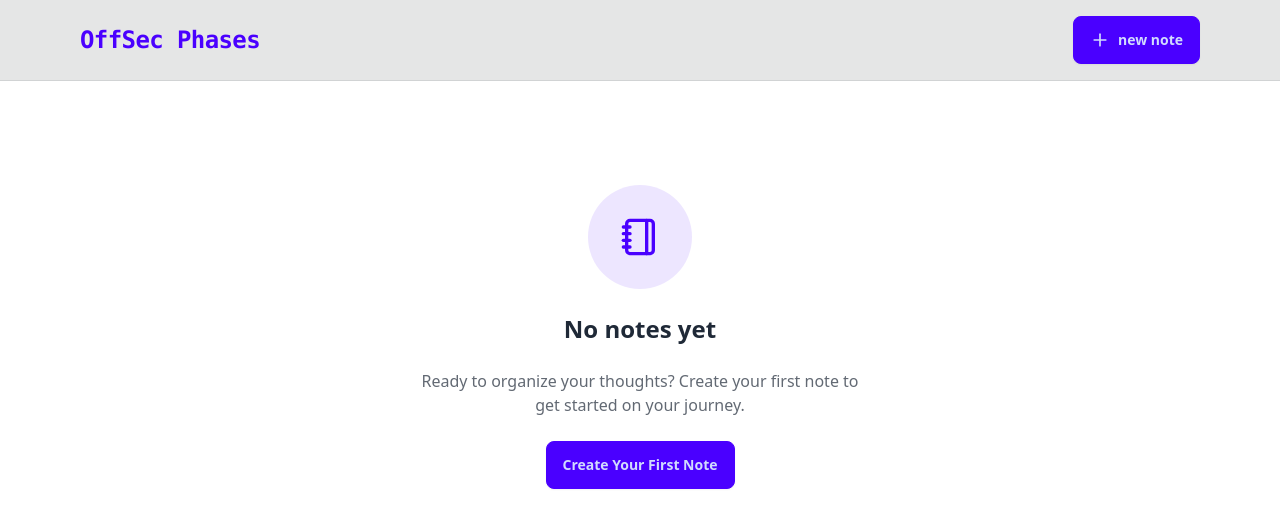
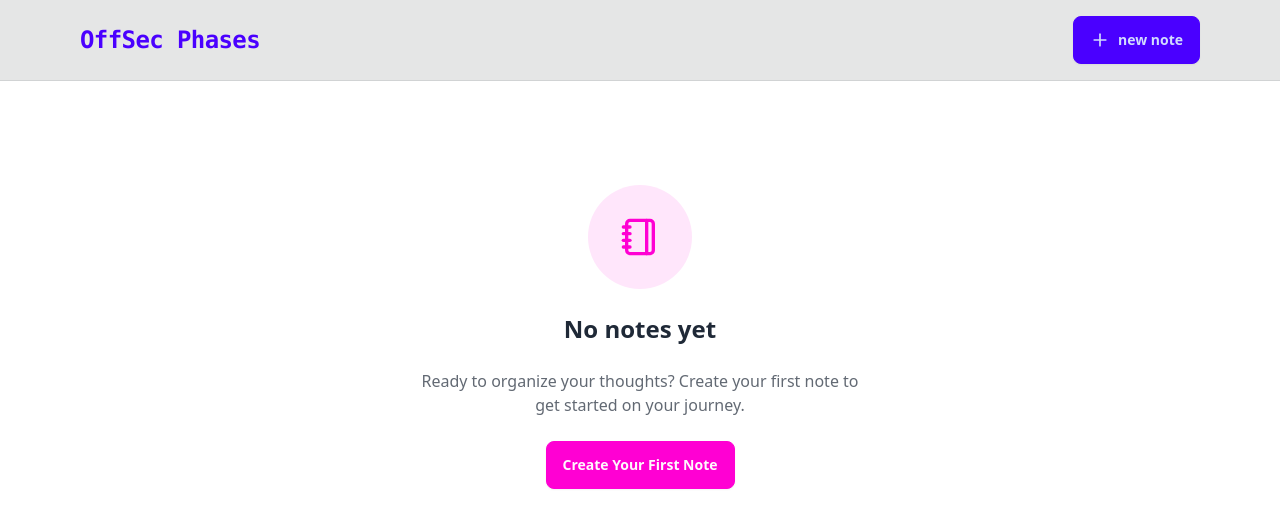
Before and after one commit to juniorpentester/MERN_TUTO, a React (Vite) app in the folder frontend/ToDos/: page / in a window 1280 px wide. Shown: the top 528 px of the page. Built offline with nearby package versions, Linux system fonts and the light colour scheme.

Commit message:
more colors

```diff
--- a/frontend/ToDos/src/components/NoteCard.jsx
+++ b/frontend/ToDos/src/components/NoteCard.jsx
@@ -30,10 +30,10 @@ const NoteCard = ({ note, setNotes }) => {
       border-t-4 border-solid border-[#2bff00bd]"
     >
       <div className="card-body">
-        <h3 className="card-title text-base-content">{note.title}</h3>
-        <p className="text-base-content/70 line-clamp-3">{note.content}</p>
+        <h3 className="card-title text-primary">{note.title}</h3>
+        <p className="text-secondary line-clamp-3">{note.content}</p>
         <div className="card-actions justify-between items-center mt-4">
-          <span className="text-sm text-base-content/60">
+          <span className="text-sm text-accent">
             {formatDate(new Date(note.createdAt))}
           </span>
           <div className="flex items-center gap-1">
--- a/frontend/ToDos/src/components/NotesNotFound.jsx
+++ b/frontend/ToDos/src/components/NotesNotFound.jsx
@@ -5,15 +5,15 @@ const NotesNotFound = () => {
   return (
     <div className="flex flex-col items-center justify-center py-16 space-y-6 max-w-md mx-auto text-center">
       {" "}
-      <div className="bg-primary/10 rounded-full p-8">
-        <NotebookIcon className="size-10 text-primary" />{" "}
+      <div className="bg-secondary/10 rounded-full p-8">
+        <NotebookIcon className="size-10 text-secondary" />{" "}
       </div>
       <h3 className="text-2xl font-bold">No notes yet</h3>{" "}
       <p className="text-base-content/70">
         Ready to organize your thoughts? Create your first note to get started
         on your journey.{" "}
       </p>{" "}
-      <Link to="/create" className="btn btn-primary">
+      <Link to="/create" className="btn btn-secondary">
         Create Your First Note{" "}
       </Link>{" "}
     </div>
--- a/frontend/ToDos/src/pages/HomePage.jsx
+++ b/frontend/ToDos/src/pages/HomePage.jsx
@@ -39,7 +39,6 @@ const HomePage = () => {
     fetchNotes();
   }, []);
 
-
   return (
     <div className="min-h-screen">
       <Navbar />
@@ -50,7 +49,9 @@ const HomePage = () => {
 
       <div className="max-w-7xl mx-auto p-4 mt-6">
         {loading && (
-          <div className="text-center text-primary py-10">Loading Notes...</div>
+          <div className="text-center text-secondary py-10">
+            Loading Notes...
+          </div>
         )}
 
         {notes.length === 0 && !isRateLimited && <NotesNotFound />}
```
